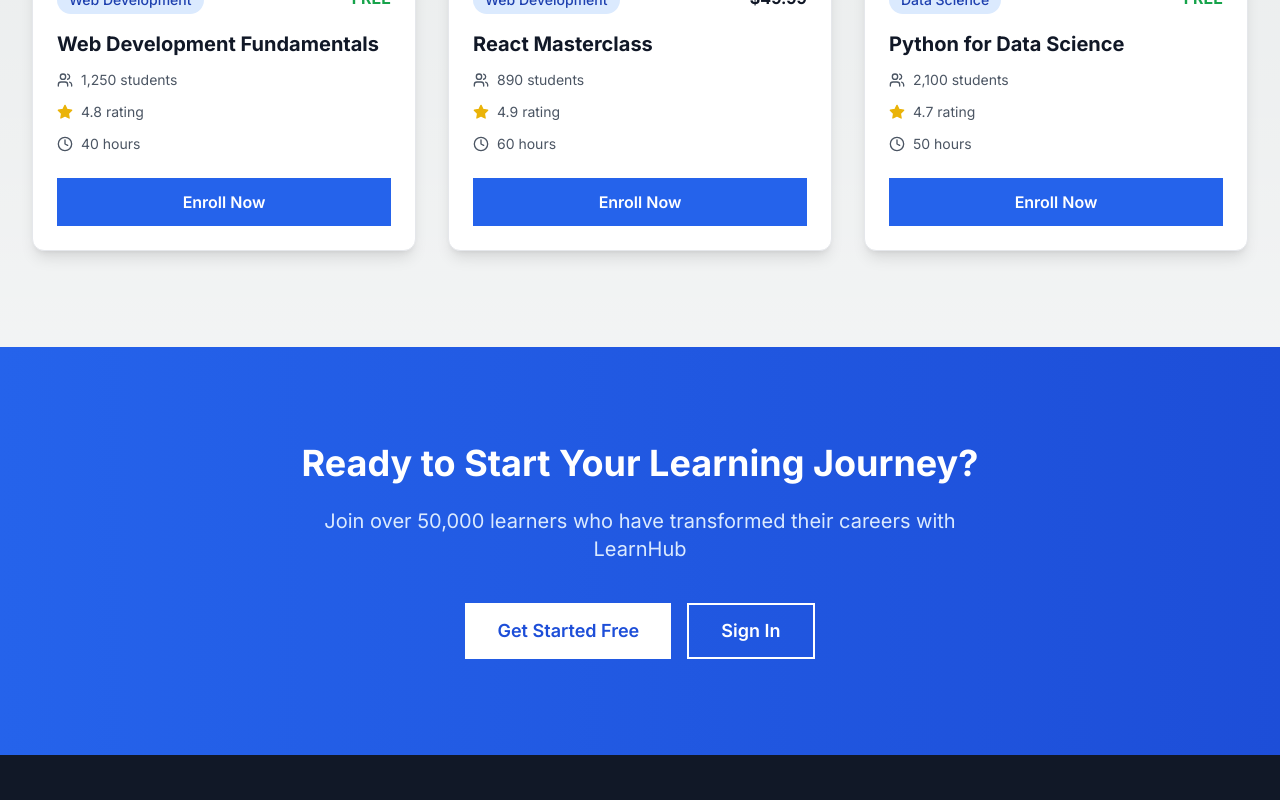
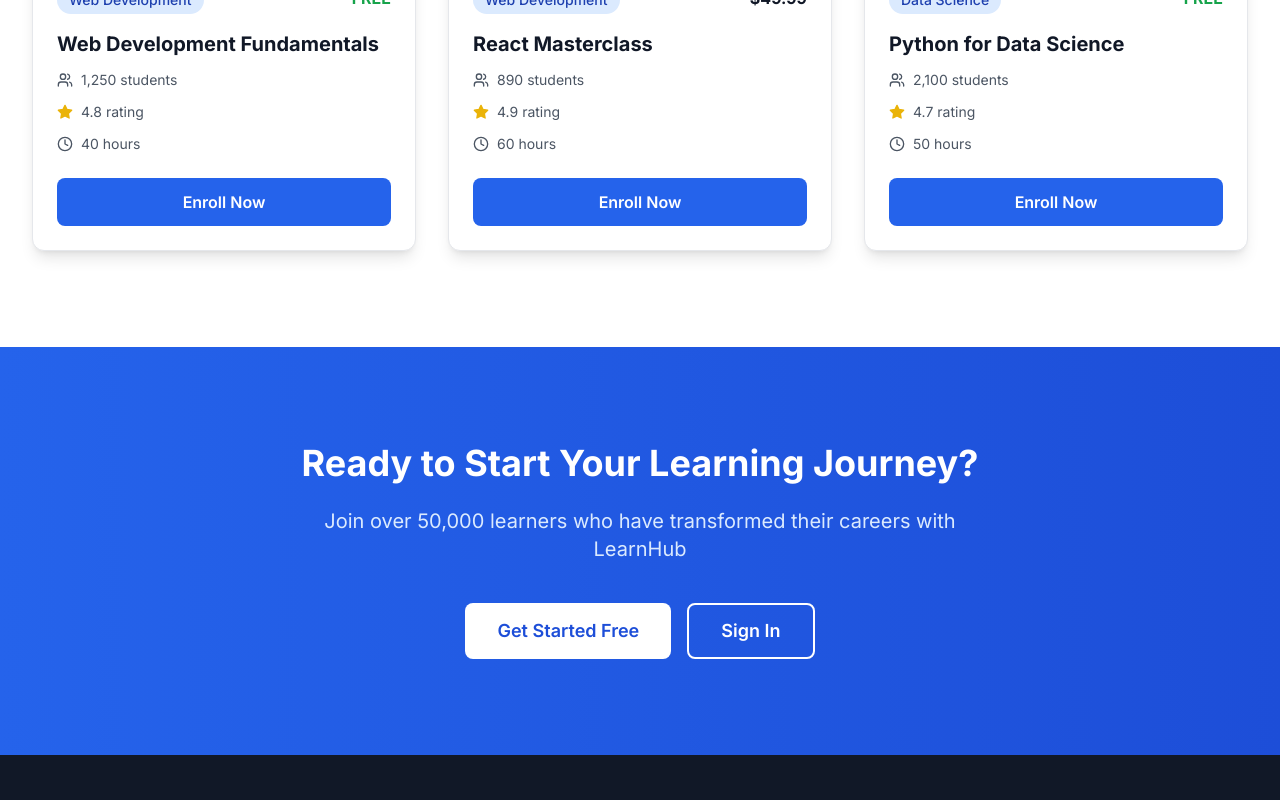
Before and after one commit to sbyiadom/Stratavax-Learning-Management-System, a Next.js app: page / in a window 1280 px wide. Shown: the part 1339-2139 px from the top of the page. Built offline with nearby package versions, Linux system fonts and the light colour scheme.

Commit message:
Update globals.css

```diff
--- a/app/globals.css
+++ b/app/globals.css
@@ -2,26 +2,67 @@
 @tailwind components;
 @tailwind utilities;
 
-:root {
-  --foreground-rgb: 0, 0, 0;
-  --background-start-rgb: 214, 219, 220;
-  --background-end-rgb: 255, 255, 255;
-}
+@layer base {
+  :root {
+    --background: 0 0% 100%;
+    --foreground: 222.2 84% 4.9%;
+    --card: 0 0% 100%;
+    --card-foreground: 222.2 84% 4.9%;
+    --popover: 0 0% 100%;
+    --popover-foreground: 222.2 84% 4.9%;
+    --primary: 221.2 83.2% 53.3%;
+    --primary-foreground: 210 40% 98%;
+    --secondary: 210 40% 96.1%;
+    --secondary-foreground: 222.2 47.4% 11.2%;
+    --muted: 210 40% 96.1%;
+    --muted-foreground: 215.4 16.3% 46.9%;
+    --accent: 210 40% 96.1%;
+    --accent-foreground: 222.2 47.4% 11.2%;
+    --destructive: 0 84.2% 60.2%;
+    --destructive-foreground: 210 40% 98%;
+    --border: 214.3 31.8% 91.4%;
+    --input: 214.3 31.8% 91.4%;
+    --ring: 221.2 83.2% 53.3%;
+    --radius: 0.5rem;
+  }
 
-@media (prefers-color-scheme: dark) {
-  :root {
-    --foreground-rgb: 255, 255, 255;
-    --background-start-rgb: 0, 0, 0;
-    --background-end-rgb: 0, 0, 0;
+  .dark {
+    --background: 222.2 84% 4.9%;
+    --foreground: 210 40% 98%;
+    --card: 222.2 84% 4.9%;
+    --card-foreground: 210 40% 98%;
+    --popover: 222.2 84% 4.9%;
+    --popover-foreground: 210 40% 98%;
+    --primary: 217.2 91.2% 59.8%;
+    --primary-foreground: 222.2 47.4% 11.2%;
+    --secondary: 217.2 32.6% 17.5%;
+    --secondary-foreground: 210 40% 98%;
+    --muted: 217.2 32.6% 17.5%;
+    --muted-foreground: 215 20.2% 65.1%;
+    --accent: 217.2 32.6% 17.5%;
+    --accent-foreground: 210 40% 98%;
+    --destructive: 0 62.8% 30.6%;
+    --destructive-foreground: 210 40% 98%;
+    --border: 217.2 32.6% 17.5%;
+    --input: 217.2 32.6% 17.5%;
+    --ring: 224.3 76.3% 48%;
   }
 }
 
-body {
-  color: rgb(var(--foreground-rgb));
-  background: linear-gradient(
-      to bottom,
-      transparent,
-      rgb(var(--background-end-rgb))
-    )
-    rgb(var(--background-start-rgb));
+@layer base {
+  * {
+    @apply border-border;
+  }
+  body {
+    @apply bg-background text-foreground;
+  }
 }
+
+@layer utilities {
+  .bg-grid-white {
+    background-size: 30px 30px;
+    background-image:
+      linear-gradient(to right, rgba(255, 255, 255, 0.05) 1px, transparent 1px),
+      linear-gradient(to bottom, rgba(255, 255, 255, 0.05) 1px, transparent 1px);
+  }
+}
```
